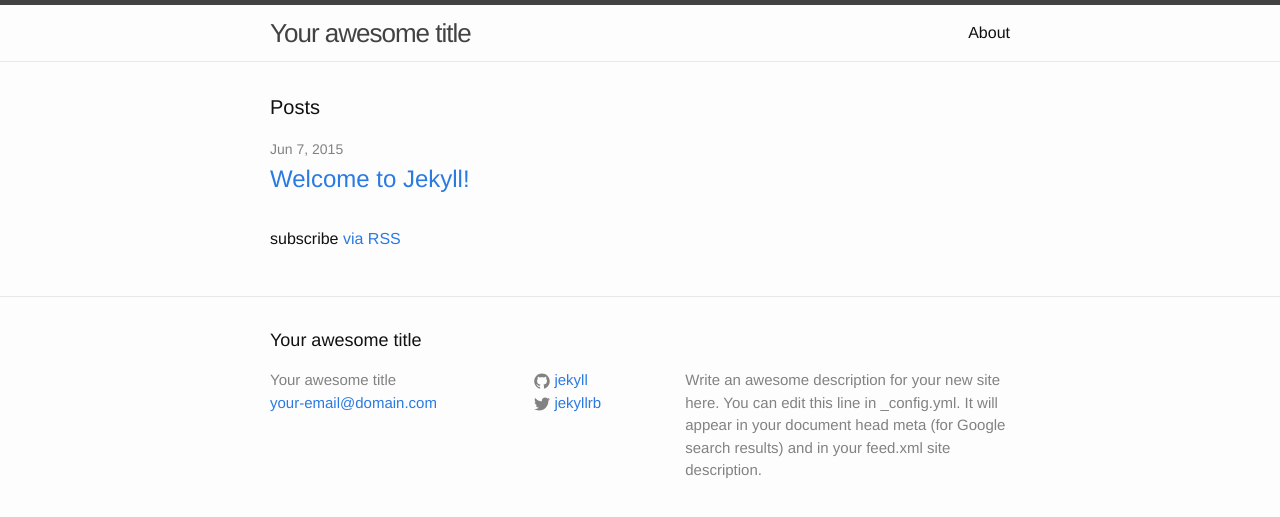
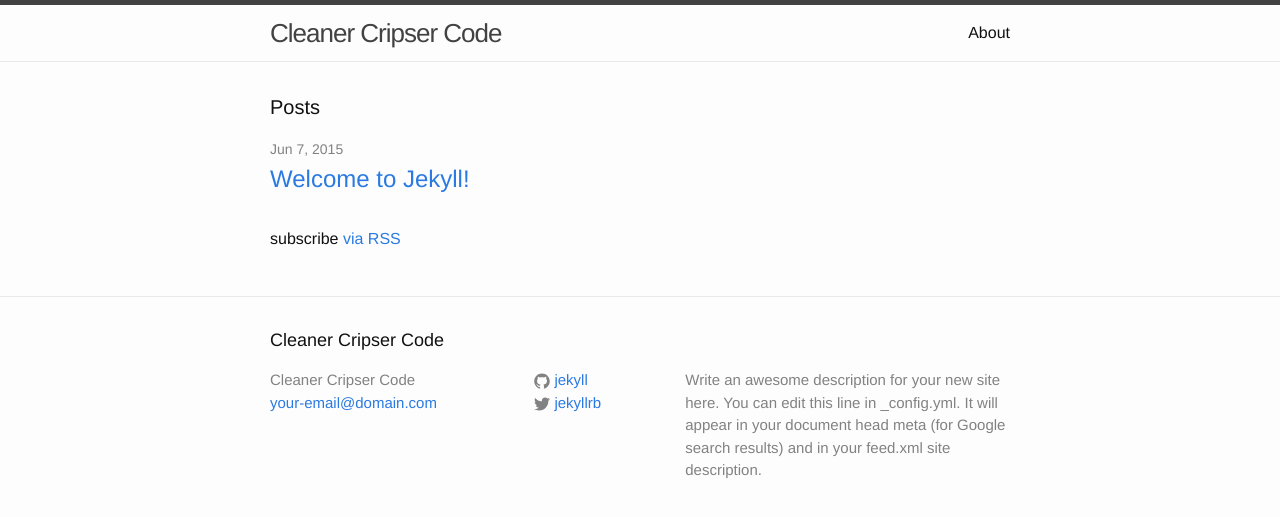
Before and after one commit to frasermince/frasermince.github.io, a Jekyll site: the page built from index.html, in a window 1280 px wide. Shown: the top 517 px of the page. Built offline with Jekyll 4.4.1, drawn with Linux system fonts in a browser that asks for light colours.

Commit message:
change title to mess with Taylor

```diff
--- a/_config.yml
+++ b/_config.yml
@@ -1,5 +1,5 @@
 # Site settings
-title: Your awesome title
+title: Cleaner Cripser Code
 email: your-email@domain.com
 description: > # this means to ignore newlines until "baseurl:"
   Write an awesome description for your new site here. You can edit this
```
